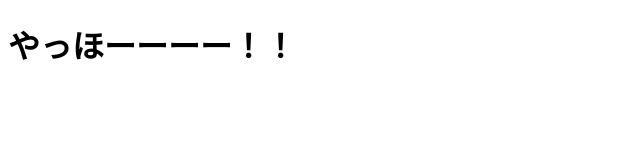
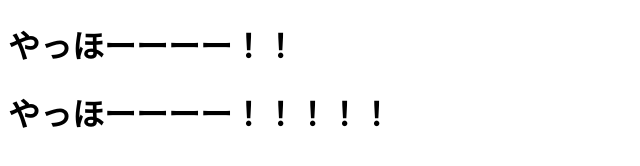
Before and after one commit to kaijuu0105/Zone, a plain HTML site: page index.html in a window 1280 px wide. Shown: the whole page, without its empty margins (0-640 px from the left). Drawn offline with Linux system fonts and the light colour scheme.

Commit message:
Update index.html
！！！追加

```diff
--- a/index.html
+++ b/index.html
@@ -7,6 +7,7 @@
 </head>
 <body>
   <h1>やっほーーーー！！</h1>
+  <h1>やっほーーーー！！！！！</h1>
 </body>
 
 </html>
```
